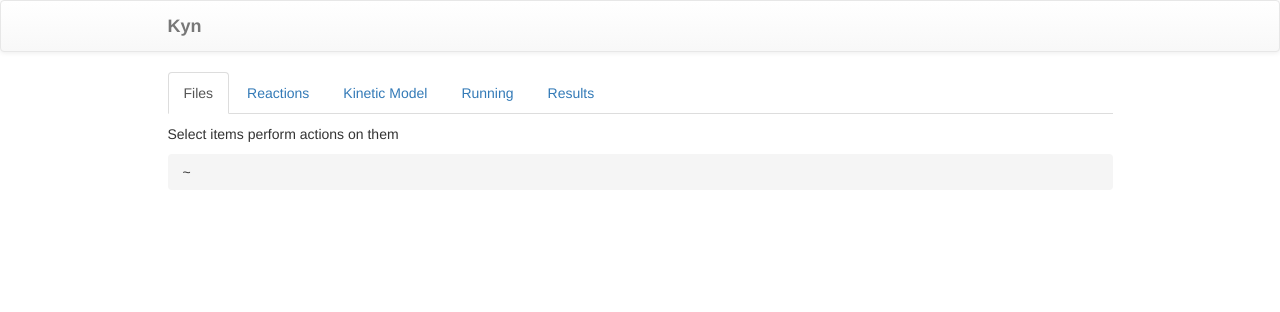
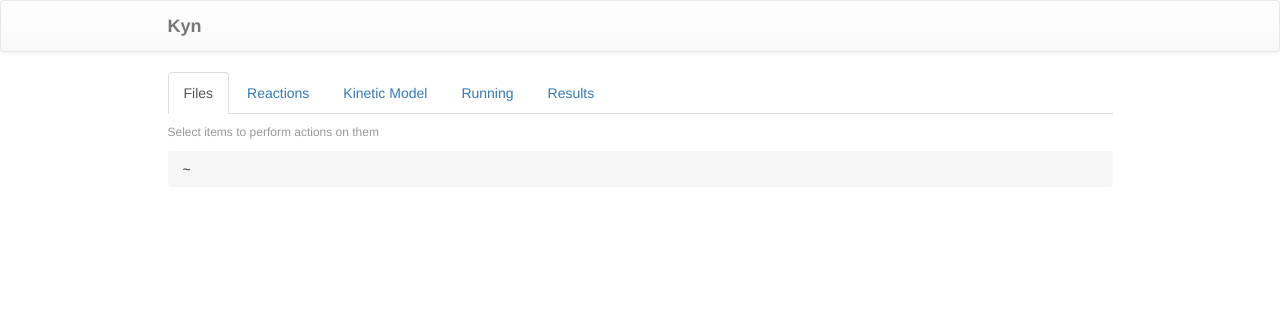
Before and after one commit to PytLab/scaks-hub, a Flask app: template app/templates/filesystem.html in a window 1280 px wide. Shown: the top 312 px of the page. Run offline with Flask 2, Linux system fonts and the light colour scheme; the template is opened without the code that fills it, so the values that code supplies are empty; some libraries are stand-ins or nearby versions.

Commit message:
添加索引页重定向

```diff
--- a/app/static/css/kynetix.css
+++ b/app/static/css/kynetix.css
@@ -8,7 +8,12 @@
     margin-bottom: 10px;
 }
 
-.with-margin {
+.with-vertical-margins {
     margin-top: 10px;
     margin-bottom: 10px;
 }
+
+.embeded-charactors {
+    font-size: 12px;
+    opacity: 0.5;
+}
--- a/app/templates/filepath.html
+++ b/app/templates/filepath.html
@@ -1,17 +1,20 @@
 <!-- Bread crumb navigator for file location -->
 <div class="row">
     <div class="col-md-1"></div>
-    <div class="col-md-10 with-margin">
-        Select items perform actions on them
+    <div class="col-md-10 with-vertical-margins embeded-charactors">
+        Select items to perform actions on them
     </div>
     <div class="col-md-1"></div>
 </div>
 <div class="row">
     <div class="col-md-1"></div>
     <div class="col-md-10">
-        <div class="breadcrumb">
+        <ul class="breadcrumb">
             <li><span class="fa fa-user">~</span></li>
-        </div>
+            {% for subdir in path %}
+            <li>{{ subdir }}</li>
+            {% endfor %}
+        </ul>
     </div>
     <div class="col-md-1"></div>
 </div>
--- a/app/templates/filesystem.html
+++ b/app/templates/filesystem.html
@@ -6,7 +6,7 @@
 
 {% block content %}
 <div class="container">
-{% include "tabnav.html"%}
+{% include "navtabs.html"%}
 {% include "filepath.html" %}
 </div>
 {% endblock %}
--- a/app/templates/navbar.html
+++ b/app/templates/navbar.html
@@ -5,7 +5,7 @@
             <div class="col-md-1"></div>
             <div class="col-md-10">
                 <div class="navbar-header">
-                    <a class="navbar-brand" href="{{ url_for('main.index') }}"><strong>Kyn</strong></a>
+                    <a class="navbar-brand" href="/"><strong>Kyn</strong></a>
                 </div>
             </div>
             <div class="col-md-1"></div>
```
Also changed, not shown: app/main/views.py (+10 -3 lines), app/templates/navtabs.html (renamed from app/templates/tabnav.html).
